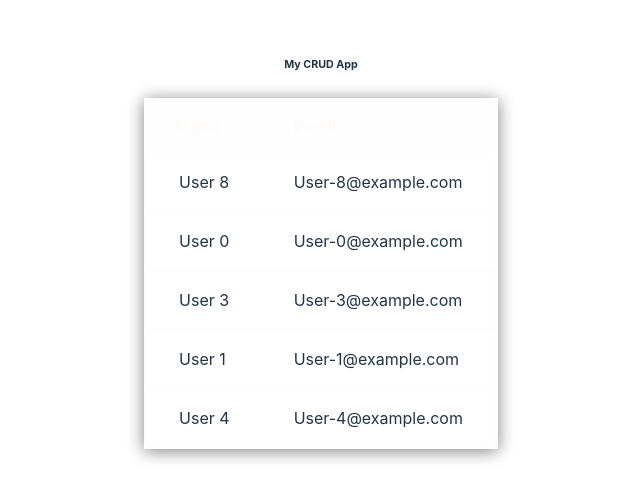
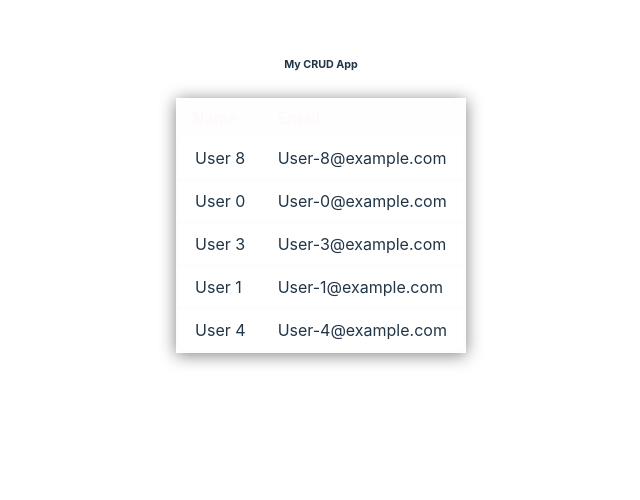
Before and after one commit to new-AF/react-dashboard-crud, a React (Vite) app: page / in a window 1280 px wide. Shown: the top 500 px of the page, without its empty margins (319-959 px from the left). Built offline with nearby package versions, Linux system fonts and the light colour scheme.

Commit message:
improve cell padding

```diff
--- a/src/Table.css
+++ b/src/Table.css
@@ -16,8 +16,8 @@ table {
     th,
     td {
         text-align: start;
-        padding-inline: var(--gap-large);
-        padding-block: var(--gap-medium);
+        padding-inline: var(--gap-medium);
+        padding-block: var(--gap-small);
     }
 
     thead {
```
